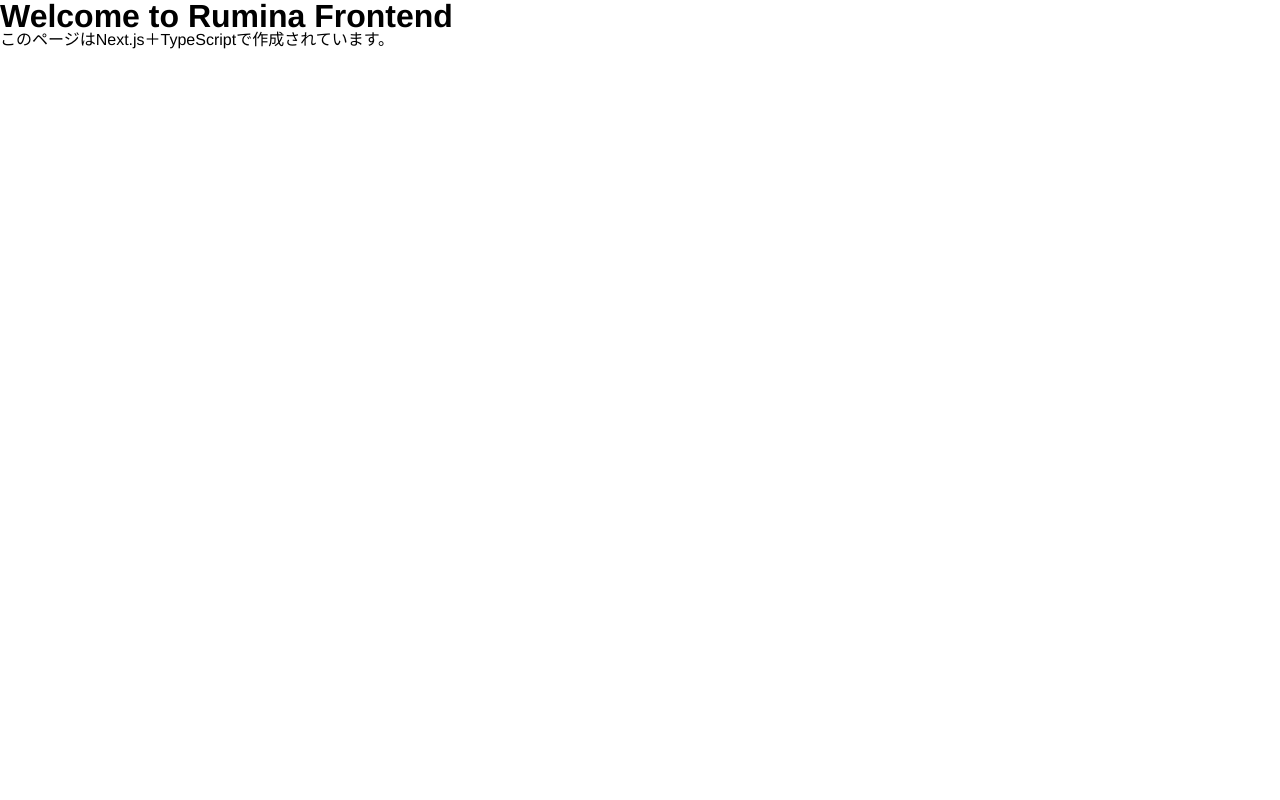
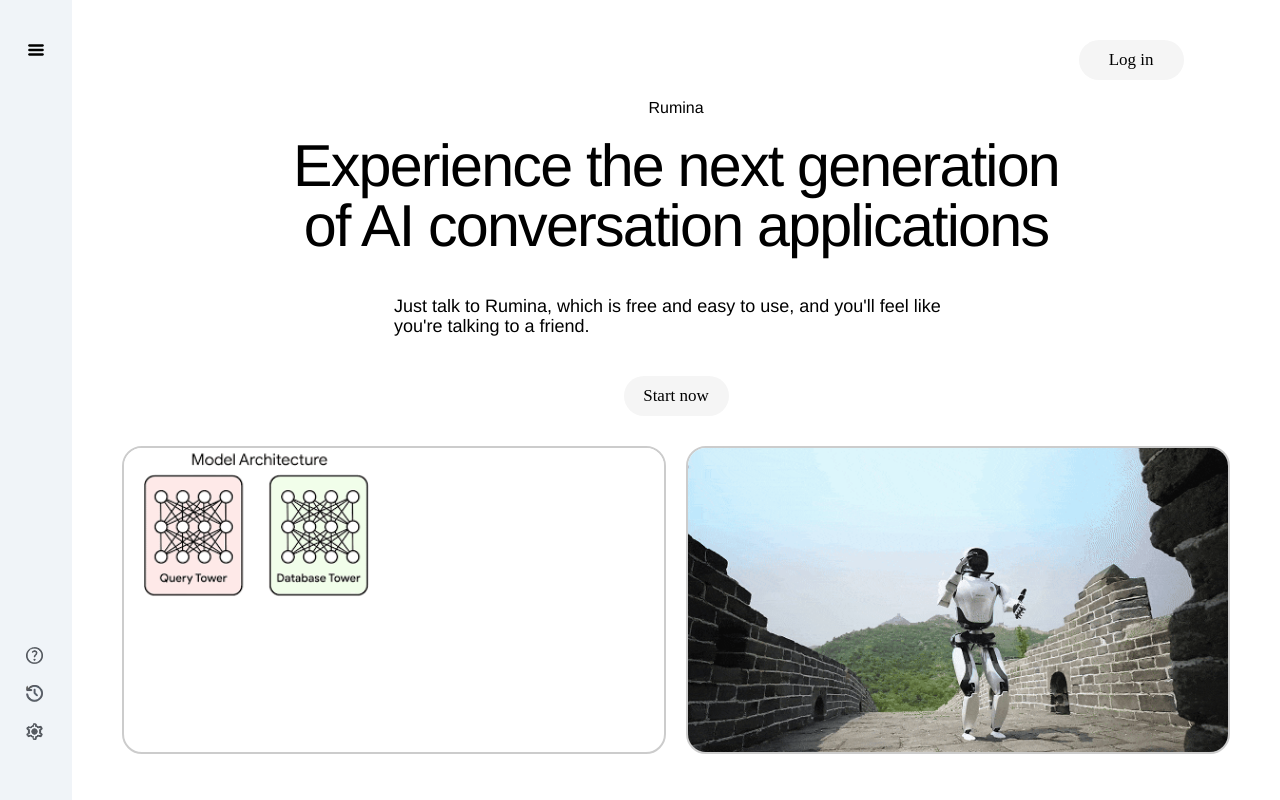
Before and after one commit to LMM-Lab/Rumina-app, a Next.js app in the folder frontend/: page / in a window 1280 px wide. Built offline with nearby package versions, Linux system fonts and the light colour scheme.

Commit message:
feat: Set up app directory with basic routing and layouts #3

```diff
--- /dev/null
+++ b/frontend/app/layout.tsx
@@ -0,0 +1,66 @@
+"use client";
+
+import { ReactNode, useEffect, useState } from "react";
+import { ThemeProvider } from "styled-components";
+import GlobalStyles from "../styles/GlobalStyles";
+import theme from "../styles/theme";
+import SideBar from "@components/organisms/SideBar";
+import styled from "styled-components";
+
+const LayoutContainer = styled.div`
+  display: flex;
+  width: 100vw;
+  height: 100vh;
+`;
+
+// コンテンツ領域（サイドバーに応じて可変）
+const MainContent = styled.div<{ $isCollapsed: boolean }>`
+    display: flex;
+    flex-direction: column;
+    transition: width 0.3s ease-in-out;
+
+    /* サイドバーが開閉した時の幅調整 */
+    width: ${({ $isCollapsed }) => ($isCollapsed ? "calc(100vw - 72px)" : "calc(100vw - 320px)")};
+
+    @media (max-width: 950px) {
+        width: ${({ $isCollapsed }) => ($isCollapsed ? "100vw" : "calc(100vw - 320px)")};
+    }
+
+    @media (max-width: 600px) {
+        width: 100vw; /* モバイル時はサイドバーを非表示 */
+    }
+`;
+
+export default function RootLayout({ children }: { children: ReactNode }) {
+  const [isCollapsed, setIsCollapsed] = useState(true);
+
+  useEffect(() => {
+    const stored = localStorage.getItem("sidebar-collapsed");
+    if (stored !== null) {
+      setIsCollapsed(stored === "true");
+    }
+  }, []);
+
+  const handleToggle = (value: boolean) => {
+    setIsCollapsed(value);
+    localStorage.setItem("sidebar-collapsed", String(value));
+  };
+
+  return (
+    <html lang="en">
+      <body>
+        <ThemeProvider theme={theme}>
+          <GlobalStyles />
+          <LayoutContainer>
+            <SideBar
+              isCollapsed={isCollapsed}
+              setIsCollapsed={handleToggle}
+              variant="default"
+            />
+            <MainContent $isCollapsed={isCollapsed}>{children}</MainContent>
+          </LayoutContainer>
+        </ThemeProvider>
+      </body>
+    </html>
+  );
+}
--- /dev/null
+++ b/frontend/app/page.tsx
@@ -0,0 +1,47 @@
+"use client";
+import HomePageLayout from "@components/templates/HomePageLayout";
+import Text from "@components/atoms/Text";
+import Box from "@components/styles/Box";
+import Flex from "@components/styles/Flex";
+import Button from "@components/atoms/Button";
+import HoverCard from "@components/atoms/HoverCard";
+import { useRouter } from "next/navigation";
+
+const AboutPage = () => {
+    const router = useRouter();
+    return (
+        <HomePageLayout>
+            <Flex $marginLeft="auto" $marginRight="5%">
+                <Button $variants="Primary" onClick={() => router.push("/chat")}>
+                    Log in
+                </Button>
+            </Flex>
+            <Text>Rumina</Text>
+            <Text as="h1" $variants="title">Experience the next generation of AI
+                conversation applications</Text>
+            <Box $maxWidth="50%" $marginTop="20px"><Text $variants='caption' $fontSize="18px" >Just talk to Rumina, which is free and easy to use, and you'll feel like you're talking to a friend.</Text></Box>
+            <Button $variants="Primary" $marginTop="20px" onClick={() => router.push("/chat")}>
+                Start now
+            </Button>
+            <Flex>
+                <HoverCard src="/media/ScaNN_tom_export.gif" overlayText="アーキテクチャ">
+                </HoverCard>
+                <HoverCard src="/media/robo.gif" overlayText="アーキテクチャ">
+                </HoverCard>
+            </Flex>
+            <Box $marginLeft="5%" $marginRight="auto" $marginTop="25px">
+                <Text $variants="subtitle">Conversation using visual information</Text>
+                <div></div>
+                <Text $variants="caption" $align="left" $marginTop="30px" $width="50%" $Lineheight="1.7rem" $letterSpacing="-.03em">Our way of communication is influenced not only by words, but also by what we see. With Rumina, AI can understand visual information obtained through cameras or screen sharing, enabling more natural and context-aware interactions.<br />
+
+                    For example, the AI can ask questions about objects shown in the camera, or adjust its tone and responses based on the user's facial expressions or movements. This allows for responses that capture nuance and presence—something that traditional text-based chat often struggles to achieve. <br />
+
+                    In the future of communication, "showing" will be just as important as "speaking." <br />
+
+                </Text>
+            </Box>
+        </HomePageLayout >
+    );
+};
+
+export default AboutPage;
```
Also changed, not shown: frontend/app/chat/page.tsx (added, +8 -0 lines), frontend/app/performance/page.tsx (added, +12 -0 lines), frontend/app/pricing/page.tsx (added, +12 -0 lines).
